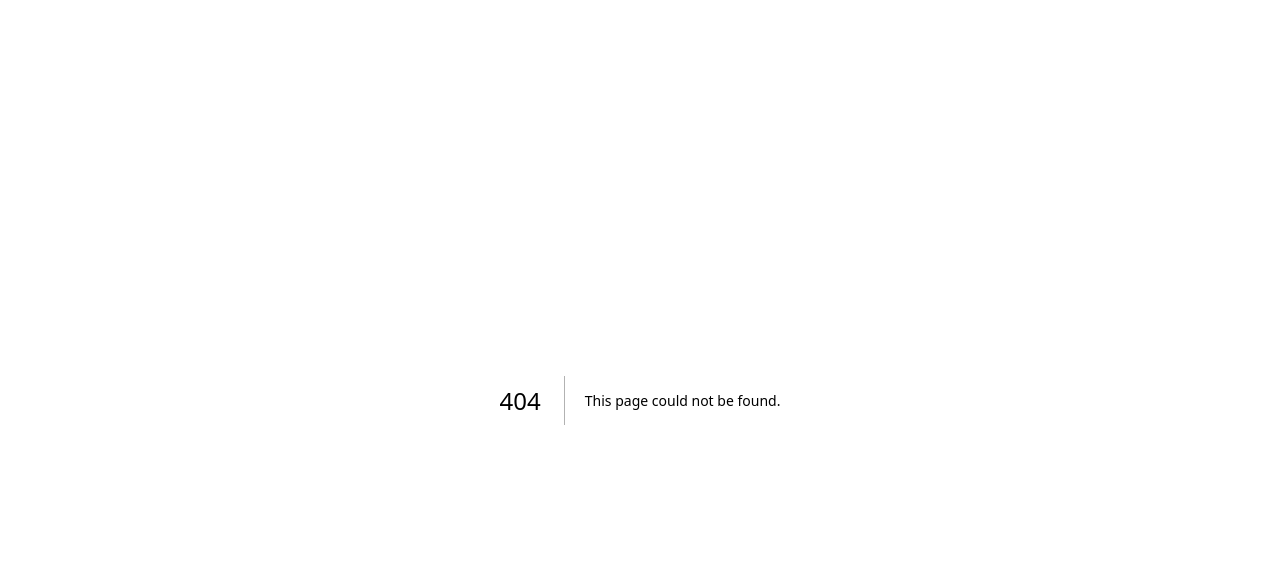
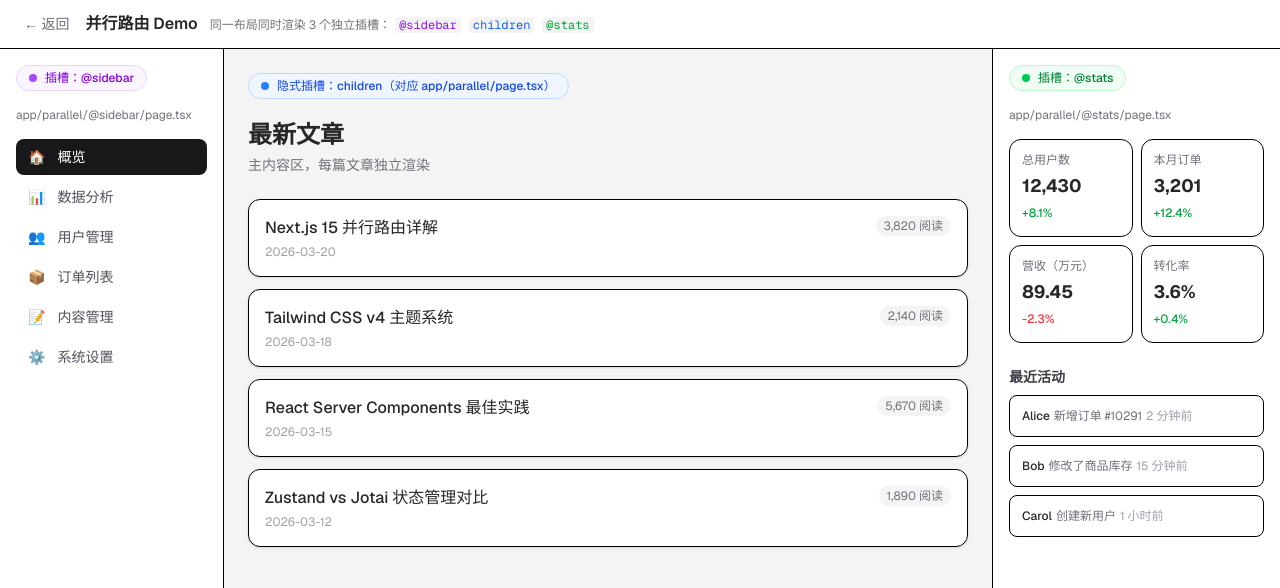
Before and after one commit to surahe/nextjs-demo, a Next.js app: page /parallel in a window 1280 px wide. Before the commit this address had no page. Shown: the top 588 px of the page. Built offline with nearby package versions, Linux system fonts and the light colour scheme.

Commit message:
添加并行路由示例页面和布局组件

```diff
--- /dev/null
+++ b/app/parallel/@sidebar/page.tsx
@@ -0,0 +1,40 @@
+const navItems = [
+    { icon: '🏠', label: '概览', active: true },
+    { icon: '📊', label: '数据分析', active: false },
+    { icon: '👥', label: '用户管理', active: false },
+    { icon: '📦', label: '订单列表', active: false },
+    { icon: '📝', label: '内容管理', active: false },
+    { icon: '⚙️', label: '系统设置', active: false },
+];
+
+export default function SidebarPage() {
+    return (
+        <div className="p-4">
+            {/* 插槽标识 */}
+            <div className="mb-4 inline-flex items-center gap-2 rounded-full border border-purple-200 bg-purple-50 px-3 py-1 text-xs font-medium text-purple-700 dark:border-purple-800 dark:bg-purple-950 dark:text-purple-300">
+                <span className="size-2 rounded-full bg-purple-500" />
+                插槽：@sidebar
+            </div>
+
+            <p className="mb-4 text-xs text-zinc-500">
+                app/parallel/@sidebar/page.tsx
+            </p>
+
+            <nav className="space-y-1">
+                {navItems.map((item) => (
+                    <div
+                        key={item.label}
+                        className={`flex cursor-pointer items-center gap-3 rounded-lg px-3 py-2 text-sm transition-colors ${
+                            item.active
+                                ? 'bg-zinc-900 text-white dark:bg-white dark:text-zinc-900'
+                                : 'text-zinc-600 hover:bg-zinc-100 dark:text-zinc-400 dark:hover:bg-zinc-800'
+                        }`}
+                    >
+                        <span>{item.icon}</span>
+                        <span>{item.label}</span>
+                    </div>
+                ))}
+            </nav>
+        </div>
+    );
+}
--- /dev/null
+++ b/app/parallel/@stats/page.tsx
@@ -0,0 +1,69 @@
+const stats = [
+    { label: '总用户数', value: '12,430', delta: '+8.1%', up: true },
+    { label: '本月订单', value: '3,201', delta: '+12.4%', up: true },
+    { label: '营收（万元）', value: '89.45', delta: '-2.3%', up: false },
+    { label: '转化率', value: '3.6%', delta: '+0.4%', up: true },
+];
+
+const activityLog = [
+    { user: 'Alice', action: '新增订单 #10291', time: '2 分钟前' },
+    { user: 'Bob', action: '修改了商品库存', time: '15 分钟前' },
+    { user: 'Carol', action: '创建新用户', time: '1 小时前' },
+];
+
+export default function StatsPage() {
+    return (
+        <div>
+            {/* 插槽标识 */}
+            <div className="mb-4 inline-flex items-center gap-2 rounded-full border border-green-200 bg-green-50 px-3 py-1 text-xs font-medium text-green-700 dark:border-green-800 dark:bg-green-950 dark:text-green-300">
+                <span className="size-2 rounded-full bg-green-500" />
+                插槽：@stats
+            </div>
+
+            <p className="mb-4 text-xs text-zinc-500">
+                app/parallel/@stats/page.tsx
+            </p>
+
+            {/* 数字统计 */}
+            <div className="mb-6 grid grid-cols-2 gap-2">
+                {stats.map((s) => (
+                    <div
+                        key={s.label}
+                        className="rounded-xl border p-3 dark:border-zinc-800"
+                    >
+                        <p className="text-xs text-zinc-500">{s.label}</p>
+                        <p className="mt-1 text-lg font-bold text-zinc-800 dark:text-zinc-100">
+                            {s.value}
+                        </p>
+                        <span
+                            className={`text-xs font-medium ${
+                                s.up ? 'text-green-600' : 'text-red-500'
+                            }`}
+                        >
+                            {s.delta}
+                        </span>
+                    </div>
+                ))}
+            </div>
+
+            {/* 活动日志 */}
+            <h3 className="mb-2 text-sm font-semibold text-zinc-700 dark:text-zinc-300">
+                最近活动
+            </h3>
+            <div className="space-y-2">
+                {activityLog.map((log, i) => (
+                    <div
+                        key={i}
+                        className="rounded-lg border p-3 text-xs dark:border-zinc-800"
+                    >
+                        <span className="font-medium text-zinc-800 dark:text-zinc-200">
+                            {log.user}
+                        </span>
+                        <span className="mx-1 text-zinc-500">{log.action}</span>
+                        <span className="text-zinc-400">{log.time}</span>
+                    </div>
+                ))}
+            </div>
+        </div>
+    );
+}
--- /dev/null
+++ b/app/parallel/layout.tsx
@@ -0,0 +1,58 @@
+import Link from 'next/link';
+
+export default function ParallelLayout({
+    children,
+    sidebar,
+    stats,
+}: {
+    children: React.ReactNode;
+    sidebar: React.ReactNode;
+    stats: React.ReactNode;
+}) {
+    return (
+        <div className="min-h-screen bg-zinc-100 dark:bg-zinc-950 font-sans">
+            {/* 顶部说明栏 */}
+            <header className="border-b bg-white dark:bg-zinc-900 px-6 py-3 flex items-center gap-4">
+                <Link
+                    href="/"
+                    className="text-sm text-zinc-500 hover:text-zinc-900 dark:hover:text-white transition-colors"
+                >
+                    ← 返回
+                </Link>
+                <div>
+                    <span className="font-semibold text-zinc-800 dark:text-zinc-100">
+                        并行路由 Demo
+                    </span>
+                    <span className="ml-3 text-xs text-zinc-500">
+                        同一布局同时渲染 3 个独立插槽：
+                        <code className="mx-1 px-1 bg-zinc-100 dark:bg-zinc-800 rounded text-purple-600 dark:text-purple-400">
+                            @sidebar
+                        </code>
+                        <code className="mx-1 px-1 bg-zinc-100 dark:bg-zinc-800 rounded text-blue-600 dark:text-blue-400">
+                            children
+                        </code>
+                        <code className="mx-1 px-1 bg-zinc-100 dark:bg-zinc-800 rounded text-green-600 dark:text-green-400">
+                            @stats
+                        </code>
+                    </span>
+                </div>
+            </header>
+
+            {/* 三栏布局，每栏对应一个 slot */}
+            <div className="flex h-[calc(100vh-49px)]">
+                {/* @sidebar slot */}
+                <aside className="w-56 shrink-0 border-r bg-white dark:bg-zinc-900 overflow-auto">
+                    {sidebar}
+                </aside>
+
+                {/* children slot（隐式 @children） */}
+                <main className="flex-1 overflow-auto p-6">{children}</main>
+
+                {/* @stats slot */}
+                <aside className="w-72 shrink-0 border-l bg-white dark:bg-zinc-900 overflow-auto p-4">
+                    {stats}
+                </aside>
+            </div>
+        </div>
+    );
+}
--- /dev/null
+++ b/app/parallel/page.tsx
@@ -0,0 +1,66 @@
+const posts = [
+    {
+        id: 1,
+        title: 'Next.js 15 并行路由详解',
+        views: 3820,
+        date: '2026-03-20',
+    },
+    {
+        id: 2,
+        title: 'Tailwind CSS v4 主题系统',
+        views: 2140,
+        date: '2026-03-18',
+    },
+    {
+        id: 3,
+        title: 'React Server Components 最佳实践',
+        views: 5670,
+        date: '2026-03-15',
+    },
+    {
+        id: 4,
+        title: 'Zustand vs Jotai 状态管理对比',
+        views: 1890,
+        date: '2026-03-12',
+    },
+];
+
+export default function ParallelPage() {
+    return (
+        <div>
+            {/* 插槽标识 */}
+            <div className="mb-5 inline-flex items-center gap-2 rounded-full border border-blue-200 bg-blue-50 px-3 py-1 text-xs font-medium text-blue-700 dark:border-blue-800 dark:bg-blue-950 dark:text-blue-300">
+                <span className="size-2 rounded-full bg-blue-500" />
+                隐式插槽：children（对应 app/parallel/page.tsx）
+            </div>
+
+            <h2 className="mb-1 text-2xl font-bold text-zinc-800 dark:text-zinc-100">
+                最新文章
+            </h2>
+            <p className="mb-6 text-sm text-zinc-500">
+                主内容区，每篇文章独立渲染
+            </p>
+
+            <div className="space-y-3">
+                {posts.map((post) => (
+                    <div
+                        key={post.id}
+                        className="rounded-xl border bg-white p-4 shadow-sm dark:border-zinc-800 dark:bg-zinc-900"
+                    >
+                        <div className="flex items-start justify-between gap-4">
+                            <h3 className="font-medium text-zinc-800 dark:text-zinc-100">
+                                {post.title}
+                            </h3>
+                            <span className="shrink-0 rounded-full bg-zinc-100 px-2 py-0.5 text-xs text-zinc-500 dark:bg-zinc-800">
+                                {post.views.toLocaleString()} 阅读
+                            </span>
+                        </div>
+                        <p className="mt-1 text-xs text-zinc-400">
+                            {post.date}
+                        </p>
+                    </div>
+                ))}
+            </div>
+        </div>
+    );
+}
```
